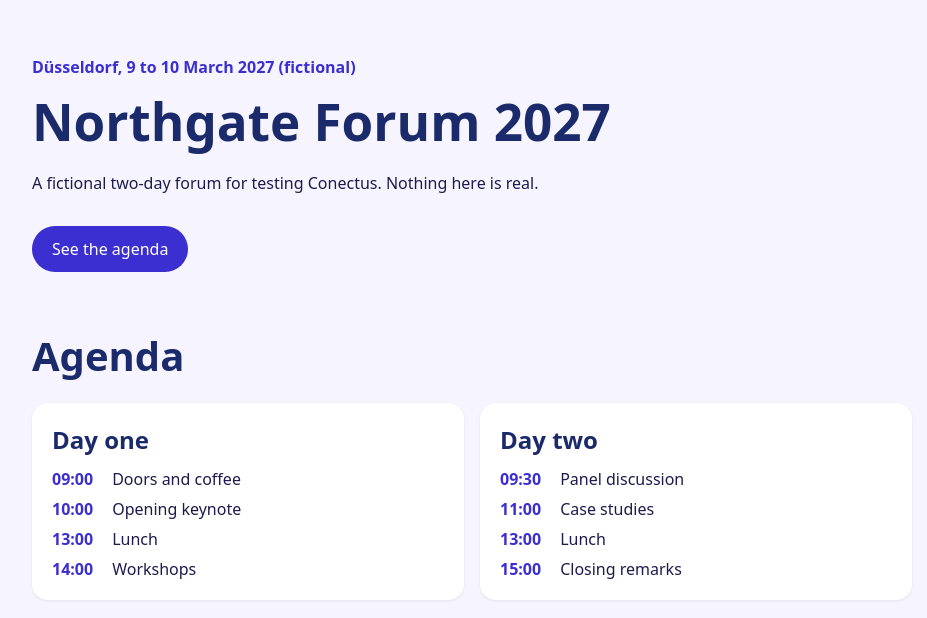
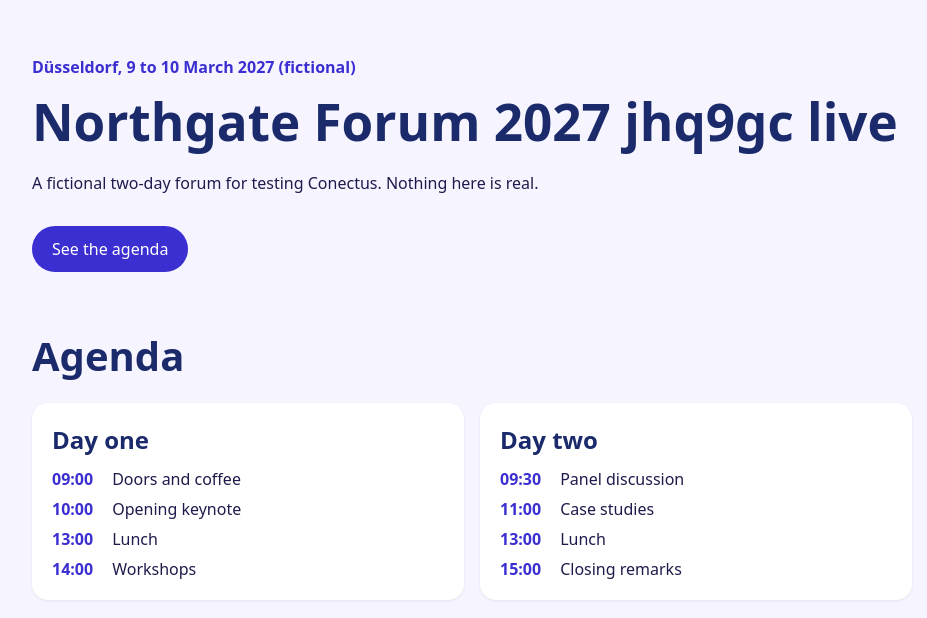
Before and after one commit to codemasterbrown7/conectus-wendy-test-site, a website built with Vite: page index.html in a window 1280 px wide. Shown: the whole page, without its empty margins (168-1095 px from the left). Built offline with nearby package versions, Linux system fonts and the light colour scheme.

Commit message:
Home page heading: Northgate Forum 2027 jhq9gc live
Changes the main heading on the home page to "Northgate Forum 2027 jhq9gc live". Nothing else on the page changes.

Prepared and previewed with Wendy in Conectus; approved by the organiser.

```diff
--- a/index.html
+++ b/index.html
@@ -10,7 +10,7 @@
     <main>
       <section class="hero">
         <p class="eyebrow">Düsseldorf, 9 to 10 March 2027 (fictional)</p>
-        <h1>Northgate Forum 2027</h1>
+        <h1>Northgate Forum 2027 jhq9gc live</h1>
         <p>A fictional two-day forum for testing Conectus. Nothing here is real.</p>
         <a class="cta" href="#agenda">See the agenda</a>
       </section>
```
